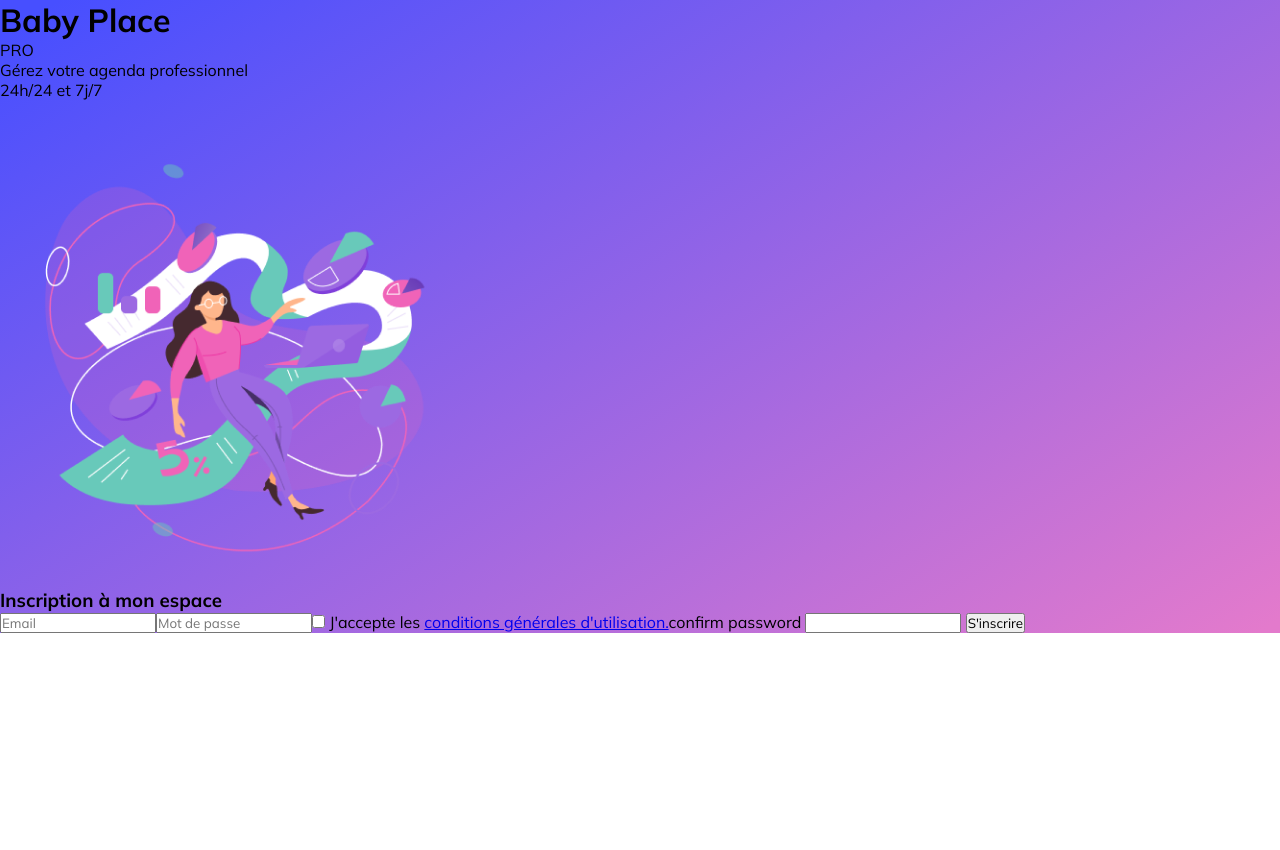
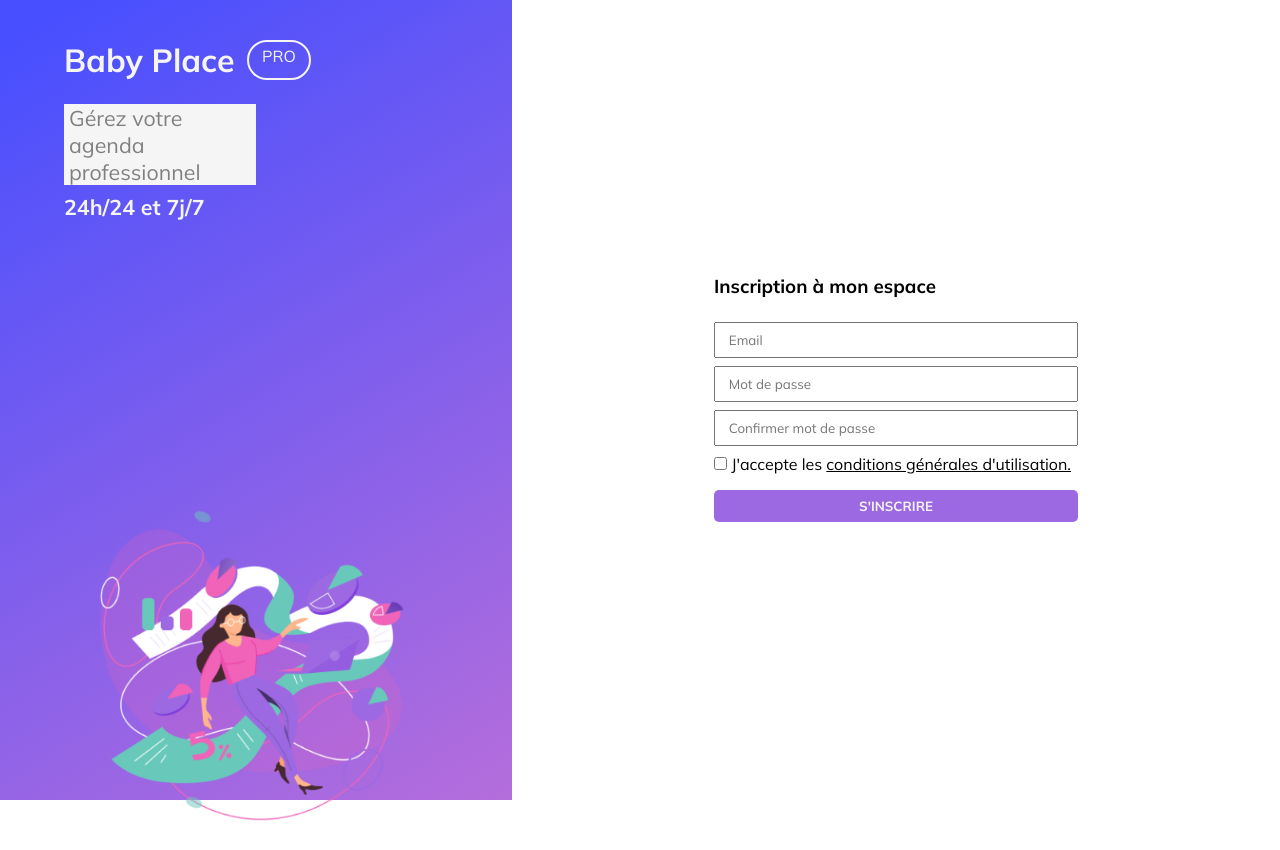
Before and after one commit to WildCodeSchool-2023-09/JS-RemoteFR-jurascripts-P3-Babyplace, a React (Vite) app in the folder frontend/: page /pro/register in a window 1280 px wide. Before the commit the page ends 800 px from the top, so only its background shows below. Built offline with nearby package versions, Linux system fonts and the light colour scheme.

Commit message:
edit registration structure

```diff
--- a/frontend/src/pages/Home.jsx
+++ b/frontend/src/pages/Home.jsx
@@ -10,7 +10,7 @@ function Home() {
       <div className="buttons">
         <Link to="/parents/subscribe">
           <button type="button" className="espaceBtn">
-            Un Parent
+            Un parent
           </button>
         </Link>
 
--- a/frontend/src/pages/structure/Register.jsx
+++ b/frontend/src/pages/structure/Register.jsx
@@ -1,7 +1,7 @@
 import { useRef, useState } from "react";
 import { useNavigate } from "react-router-dom";
 import { connexion } from "../../assets";
-import "../../styles/login.scss";
+import "../../styles/register.scss";
 
 function Register() {
   const emailRef = useRef();
@@ -77,17 +77,17 @@ function Register() {
             value={password}
             onChange={handlePasswordChange}
           />
+          <input
+            className="inputInscription"
+            type="password"
+            placeholder="Confirmer mot de passe"
+            value={confirmPassword}
+            onChange={handleConfirmPasswordChange}
+          />{" "}
           <label className="checkboxCGU">
             <input type="checkbox" /> J'accepte les{" "}
             <a href="/NotFound">conditions générales d'utilisation.</a>
           </label>
-          <label htmlFor="confirm-password">confirm password</label>{" "}
-          <input
-            type="password"
-            id="confirm-password"
-            value={confirmPassword}
-            onChange={handleConfirmPasswordChange}
-          />{" "}
           <button className="structureInscriptionBtn" type="submit">
             S'inscrire
           </button>
--- a/frontend/src/styles/home.scss
+++ b/frontend/src/styles/home.scss
@@ -6,19 +6,18 @@
   justify-content: center;
   flex-direction: column;
   align-items: center;
-  width: 100vw;
-  height: 100vh;
+  min-height: 100vh;
 }
+
 .logo {
-  width: 30vw;
+  width: 300px;
   height: auto;
-  margin-bottom: 5vh;
+  margin: 5vh 0;
 }
 
 .choiceConnection {
   color: whitesmoke;
   margin-bottom: 5vh;
-  font-size: calc(30px + 0.5vw);
 }
 
 .buttons {
@@ -26,21 +25,45 @@
 }
 
 .espaceBtn {
-  min-width: 15vw;
+  width: 200px;
   height: auto;
-  padding: 2svh;
-  background-color: orange;
-  border-radius: 20px;
   border: none;
   color: whitesmoke;
-  font-size: calc(10px + 0.5vw);
   margin: 0 5vw;
   cursor: pointer;
+  background-color: rgba($color: orange, $alpha: 0.8);
+  font-size: 18px;
+  font-weight: bolder;
+  text-decoration: underline;
+  padding: 15px;
+  border-radius: 15px;
+  text-align: center;
 }
 
 .imgConnexion {
-  width: 30vw;
-  height: auto;
+  width: 450px;
 }
 
 //Media queries 1024px, 768px
+@media screen and (max-width: 500px) {
+  .logo {
+    width: 100px;
+  }
+  .imgConnexion {
+    width: 250px;
+  }
+
+  .buttons {
+    display: flex;
+    flex-direction: column;
+    align-items: center;
+    justify-content: center;
+    gap: 15px;
+  }
+}
+
+@media screen and (min-width: 500px) {
+  .choiceConnection {
+    font-size: x-large;
+  }
+}
--- /dev/null
+++ b/frontend/src/styles/register.scss
@@ -0,0 +1,102 @@
+@use "_variables.scss";
+@use "_mixins.scss";
+
+.structureInscriptionContainer {
+  display: flex;
+  width: 100%;
+  height: 100vh;
+
+  .leftContainer {
+    flex: 40%;
+    padding: 5vh 5vw;
+  }
+
+  .titleStructureInscription {
+    display: flex;
+    color: whitesmoke;
+    margin-bottom: 3vh;
+  }
+
+  .pro {
+    border: 2px solid whitesmoke;
+    border-radius: 100px;
+    padding: 0.5vh 1vw;
+    margin: 0 1vw;
+  }
+
+  .subtitleStructureInscription {
+    color: grey;
+    background-color: whitesmoke;
+    width: 15vw;
+    font-size: calc(15px + 0.5vw);
+    padding-inline: 5px;
+    margin-bottom: 1vh;
+  }
+
+  .dhInscription {
+    color: whitesmoke;
+    font-size: calc(15px + 0.5vw);
+    font-weight: bold;
+  }
+
+  .imgInscriptionStructure {
+    margin-top: 30vh;
+    width: 90%;
+  }
+
+  .rightContainer {
+    flex: 60%;
+    display: flex;
+    flex-direction: column;
+    justify-content: center;
+    align-items: center;
+    background-color: #ffffff;
+    padding: 20px;
+
+    .spaceInscription {
+      width: 50%;
+      margin-bottom: 3vh;
+      display: flex;
+      align-items: flex-start;
+    }
+
+    .inputInscription {
+      width: 50%;
+      margin-bottom: 1vh;
+      padding: 1vh 1vw;
+    }
+
+    .checkboxCGU {
+      width: 50%;
+      margin-bottom: 2vh;
+      a {
+        color: black;
+      }
+    }
+    .linksInscription {
+      margin-top: 0.5vh;
+      display: flex;
+      width: 50%;
+      justify-content: space-between;
+    }
+    .forgetPwdLink {
+      color: black;
+      margin-right: 2vw;
+    }
+
+    .inscriptionLink {
+      color: black;
+    }
+
+    .structureInscriptionBtn {
+      width: 50%;
+      text-transform: uppercase;
+      color: whitesmoke;
+      background-color: #9c69e2;
+      padding: 1vh 1vw;
+      border: none;
+      border-radius: 5px;
+      font-weight: bold;
+    }
+  }
+}
```
